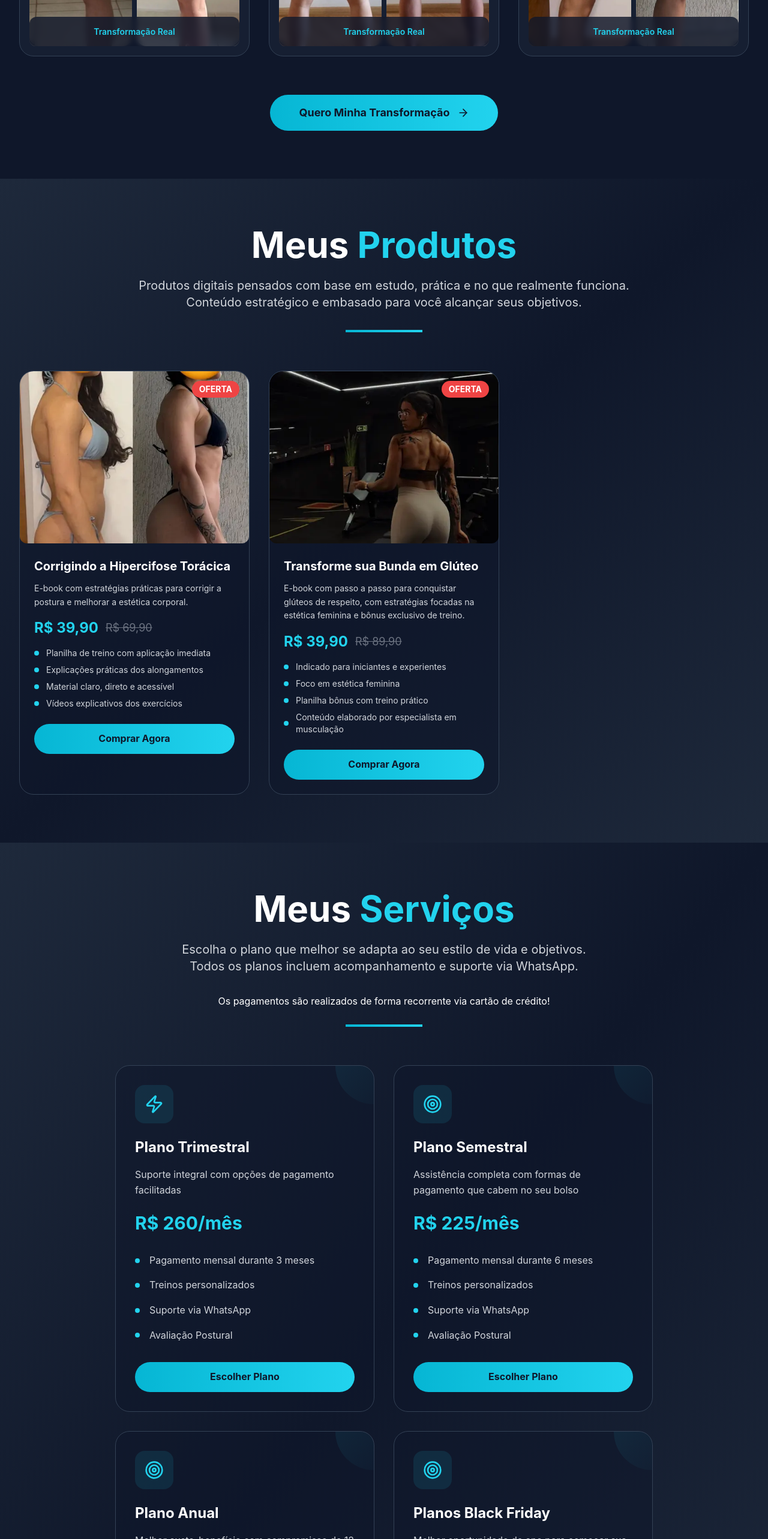
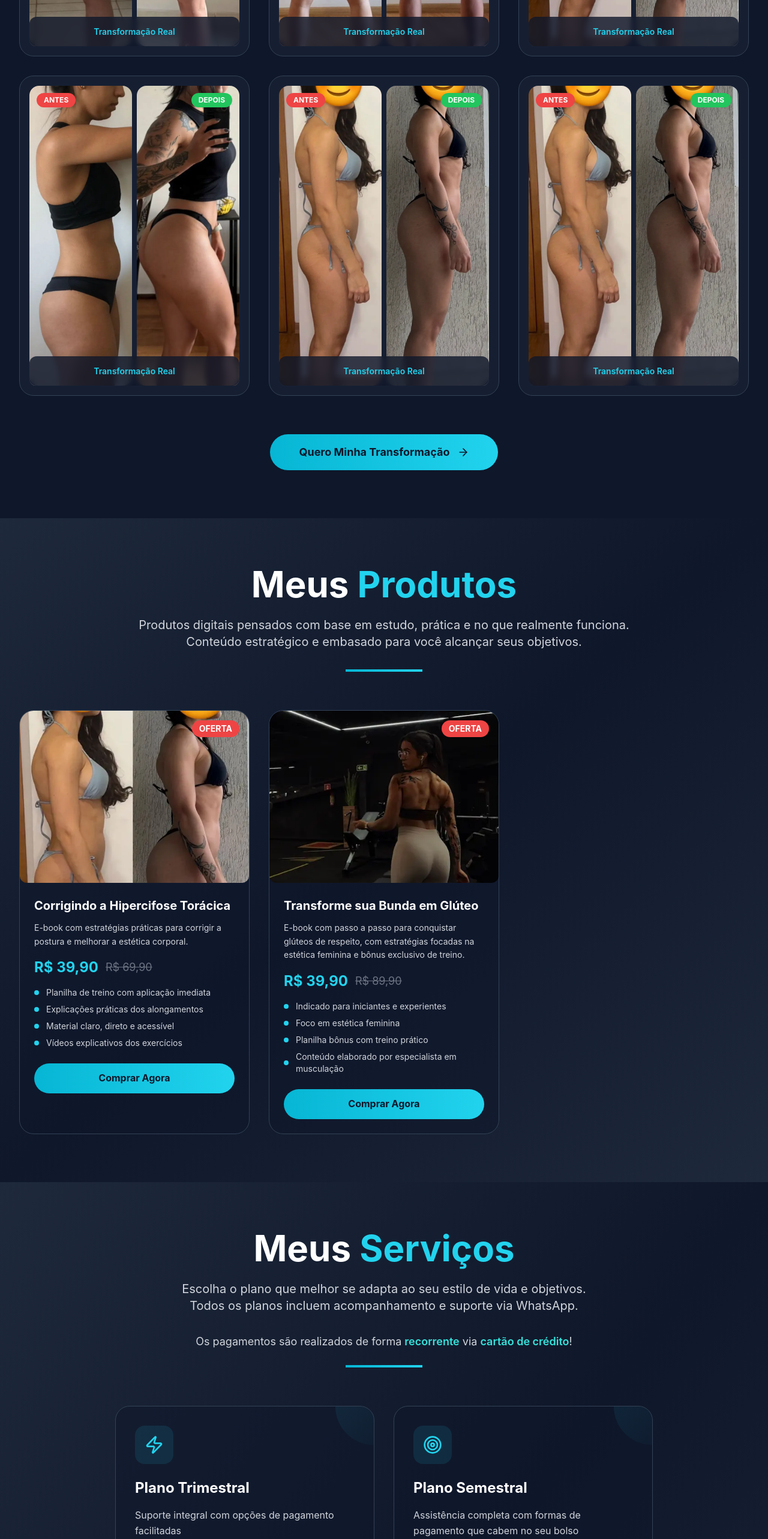
Before and after one commit to aneelise/portfoliorapha, a React (Vite) app: page / in a window 1280 px wide. Shown: the part 3400-5966 px from the top of the page at 60% size. Built offline with nearby package versions, Linux system fonts and the light colour scheme.

Commit message:
ajustedacall

```diff
--- a/src/App.tsx
+++ b/src/App.tsx
@@ -72,14 +72,27 @@ function App() {
       [e.target.name]: e.target.value
     });
   };
+          // API DO WPP
+      const handleSubmit = (e: React.FormEvent) => {
+        e.preventDefault();
 
-  const handleSubmit = (e: React.FormEvent) => {
-    e.preventDefault();
-    // Aqui você pode adicionar a lógica para enviar o formulário
-    console.log('Form submitted:', formData);
-    alert('Mensagem enviada com sucesso! Entrarei em contato em breve.');
-    setFormData({ name: '', email: '', phone: '', message: '' });
-  };
+        const message = `
+      Olá! Tenho interesse no seu serviço.
+      Nome: ${formData.name}
+      Email: ${formData.email}
+      Telefone: ${formData.phone}
+      Mensagem: ${formData.message}
+        `;
+
+        const encodedMessage = encodeURIComponent(message);
+        const whatsappNumber = '5543984573717'; // Substitua pelo seu número de WhatsApp
+        const whatsappUrl = `https://wa.me/${whatsappNumber}?text=${encodedMessage}`;
+
+        window.open(whatsappUrl, '_blank');
+
+        setFormData({ name: '', email: '', phone: '', message: '' });
+      };
+
 
   const navItems = [
     { id: 'home', label: 'Início' },
@@ -121,6 +134,21 @@ function App() {
       before: 'images/aluna5antes.webp',
       after: 'images/aluna5depois.webp',
     },
+      {
+      id: 6,
+      before: 'images/aneantes.webp',
+      after: 'images/anedepois.webp',
+    },
+      {
+      id: 6,
+      before: 'images/aluna5antes.webp',
+      after: 'images/aluna5depois.webp',
+    },
+      {
+      id: 6,
+      before: 'images/aluna5antes.webp',
+      after: 'images/aluna5depois.webp',
+    },
   ];
 
   const services = [
@@ -151,8 +179,26 @@ function App() {
         {
       title: 'Planos Black Friday',
       description: 'Melhor oportunidade do ano para começar sua jornada',
-      price: 'R$ 195/mês',
-      features: ['De 03/11 a 08/11'],
+      price:(
+    <div className="space-y-3">
+      <div>
+        <span className="font-medium">Trimestral: </span>
+        <span className="text-gray-500 line-through">R$260</span><br />
+        <span className="text-red-600 font-semibold">Por R$156/mês</span>
+      </div>
+      <div>
+        <span className="font-medium">Semestral: </span>
+        <span className="text-gray-500 line-through">R$225</span><br />
+        <span className="text-red-600 font-semibold">Por R$135/mês</span>
+      </div>
+      <div>
+        <span className="font-medium">Anual: </span>
+        <span className="text-gray-500 line-through">R$195</span><br />
+        <span className="text-red-600 font-semibold">Por R$117/mês</span>
+      </div>
+    </div>
+  ),
+      features: ['Promoção válida de 03/11 a 08/11'],
       link: '#',
       icon: Target
     },
@@ -675,7 +721,12 @@ function App() {
               Escolha o plano que melhor se adapta ao seu estilo de vida e objetivos.
               <br></br>Todos os planos incluem acompanhamento e suporte via WhatsApp.
             </p>
-            <p>Os pagamentos são realizados de forma recorrente via cartão de crédito!</p>
+
+            <p className="text-gray-300 text-lg">
+              Os pagamentos são realizados de forma <span className="font-semibold" style={{ color: '#35E4DC' }}>recorrente</span> via <span className="font-semibold" style={{ color: '#35E4DC' }}>cartão de crédito</span>!
+            </p>
+
+
             <br></br>
             <div className="w-32 h-1 bg-gradient-to-r from-cyan-500 to-cyan-400 mx-auto"></div>
           </div>
@@ -713,6 +764,14 @@ function App() {
                       ))}
                     </ul>
 
+                    {service.title === "Planos Black Friday" ? (
+                    <button
+                      disabled
+                      className="w-full block text-center bg-gray-400 text-white py-3 rounded-full font-bold opacity-60 cursor-not-allowed"
+                    >
+                      Indisponível
+                    </button>
+                  ) : (
                     <a
                       href={service.link}
                       target="_blank"
@@ -721,6 +780,8 @@ function App() {
                     >
                       Escolher Plano
                     </a>
+                  )}
+
 
 
                   </div>
@@ -740,7 +801,7 @@ function App() {
               Entre em <span className="text-cyan-400">Contato</span>
             </h2>
             <p className="text-xl text-gray-300 max-w-4xl mx-auto mb-8">
-              Pronto para começar sua transformação? Entre em contato e vamos conversar sobre seus objetivos. Retorno em até 60 minutos!
+              Pronta para começar sua transformação? Entre em contato e faça parte do melhor time. <br></br>Retorno em até 60 minutos!
             </p>
             <div className="w-32 h-1 bg-gradient-to-r from-cyan-500 to-cyan-400 mx-auto"></div>
           </div>
```
Also changed, not shown: public/images/aneantes.webp (added), public/images/anedepois.webp (added).
